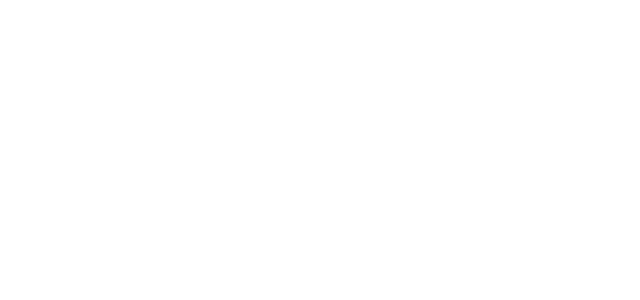
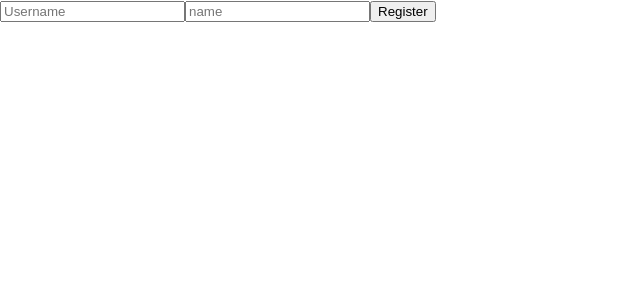
Before and after one commit to songdoing/react-notes, a React (Create React App) app: page / in a window 1280 px wide. Shown: the top 300 px of the page, without its empty margins (0-640 px from the left). Built offline with nearby package versions, Linux system fonts and the light colour scheme.

Commit message:
immer sample

```diff
--- a/package.json
+++ b/package.json
@@ -31,5 +31,8 @@
       "last 1 firefox version",
       "last 1 safari version"
     ]
+  },
+  "devDependencies": {
+    "eslint-plugin-react-hooks": "^4.2.0"
   }
 }
--- a/src/App.js
+++ b/src/App.js
@@ -1,11 +1,10 @@
-import React, { Component } from "react";
-import immerSample from "./immerSample";
+import React from "react";
+import ImmerSample from "./ImmerSample";
+// import IterationSample from "./IterationSample";
 //import './App.css';
 
-class App extends Component {
-  render() {
-    return <immerSample></immerSample>;
-  }
-}
+const App = () => {
+  return <ImmerSample />;
+};
 
 export default App;
--- /dev/null
+++ b/src/ImmerSample.jsx
@@ -0,0 +1,85 @@
+import React, { useRef, useCallback, useState } from "react";
+
+const ImmerSample = () => {
+  const [form, setForm] = useState({ name: "", username: "" });
+  const [data, setData] = useState({
+    array: [],
+    uselessValue: null,
+  });
+  const nextId = useRef(1);
+
+  const onChange = useCallback(
+    (e) => {
+      const { name, value } = e.target;
+      setForm({
+        ...form,
+        [name]: [value],
+      });
+    },
+    [form]
+  );
+
+  const onSubmit = useCallback(
+    (e) => {
+      e.preventDefault();
+      const info = {
+        id: nextId.current,
+        name: form.name,
+        username: form.username,
+      };
+
+      setData({
+        ...data,
+        array: data.array.concat(info),
+      });
+
+      setForm({
+        name: "",
+        username: "",
+      });
+      nextId.current += 1;
+    },
+    [data, form.name, form.username]
+  );
+
+  const onRemove = useCallback(
+    (id) => {
+      setData({
+        ...data,
+        array: data.array.filter((info) => info.id !== id),
+      });
+    },
+    [data]
+  );
+
+  return (
+    <div>
+      <form onSubmit={onSubmit}>
+        <input
+          name="username"
+          placeholder="Username"
+          value={form.username}
+          onChange={onChange}
+        />
+        <input
+          name="name"
+          placeholder="name"
+          value={form.name}
+          onChange={onChange}
+        />
+        <button type="submit">Register</button>
+      </form>
+      <div>
+        <ul>
+          {data.array.map((info) => (
+            <li key={info.id} onClick={() => onRemove(info.id)}>
+              {info.username} ( {info.name} )
+            </li>
+          ))}
+        </ul>
+      </div>
+    </div>
+  );
+};
+
+export default ImmerSample;
--- a/src/immerSample.js
+++ /dev/null
@@ -1,46 +0,0 @@
-import React, { useRef, useCallback, useState } from "react";
-
-const immerSample = () => {
-  const nextId = useRef(1);
-  const [form, setForm] = useState({ name: "", username: "" });
-  const [data, setData] = useState({
-    array: [],
-    uselessValue: null,
-  });
-
-  const onChange = useCallback((e) => {});
-
-  const onSubmit = useCallback((e) => {});
-
-  const onRemove = useCallback((id) => {});
-  return (
-    <div>
-      <form onSubmit={onSubmit}>
-        <input
-          name="username"
-          placeholder="Username"
-          value={form.username}
-          onChange={onChange}
-        />
-        <input
-          name="name"
-          placeholder="name"
-          value={form.name}
-          onChange={onChange}
-        />
-        <button type="submit">Register</button>
-      </form>
-      <div>
-        <ul>
-          {data.array.map((info) => (
-            <li key={info.id} onClick={() => onRemove(info.id)}>
-              {info.username}({info.name})
-            </li>
-          ))}
-        </ul>
-      </div>
-    </div>
-  );
-};
-
-export default immerSample;
```
Also changed, not shown: 1 other file (tests, documents, lock files or other folders).
